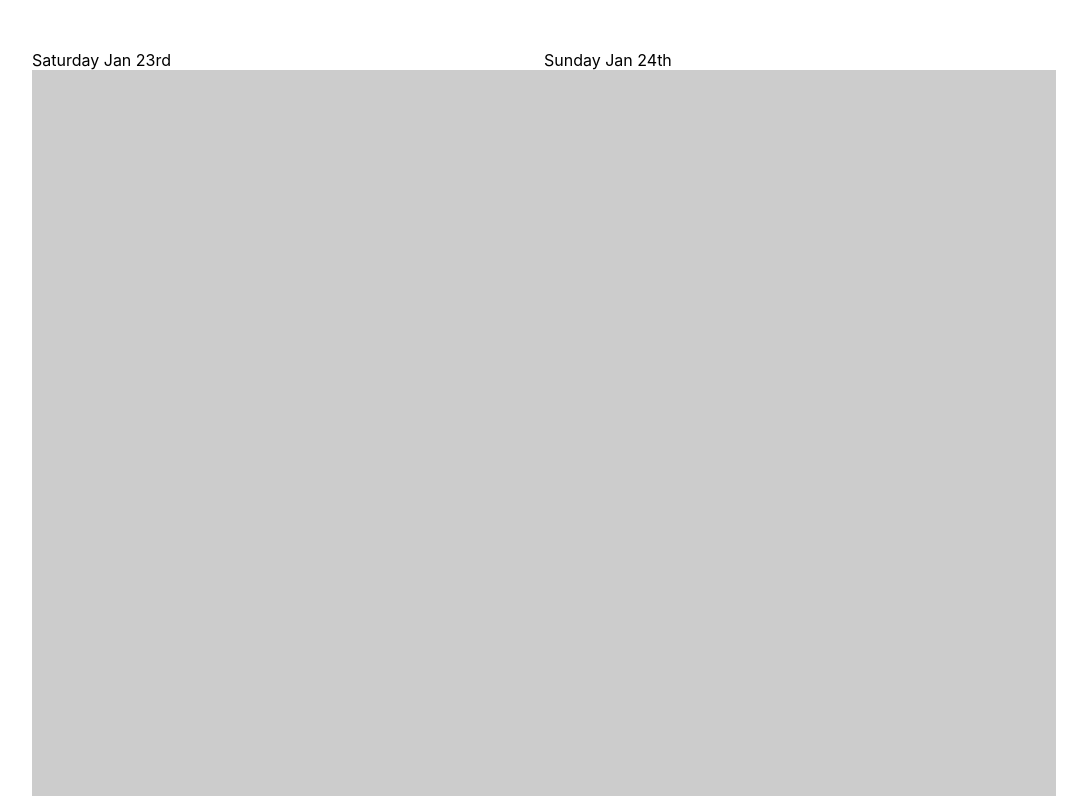
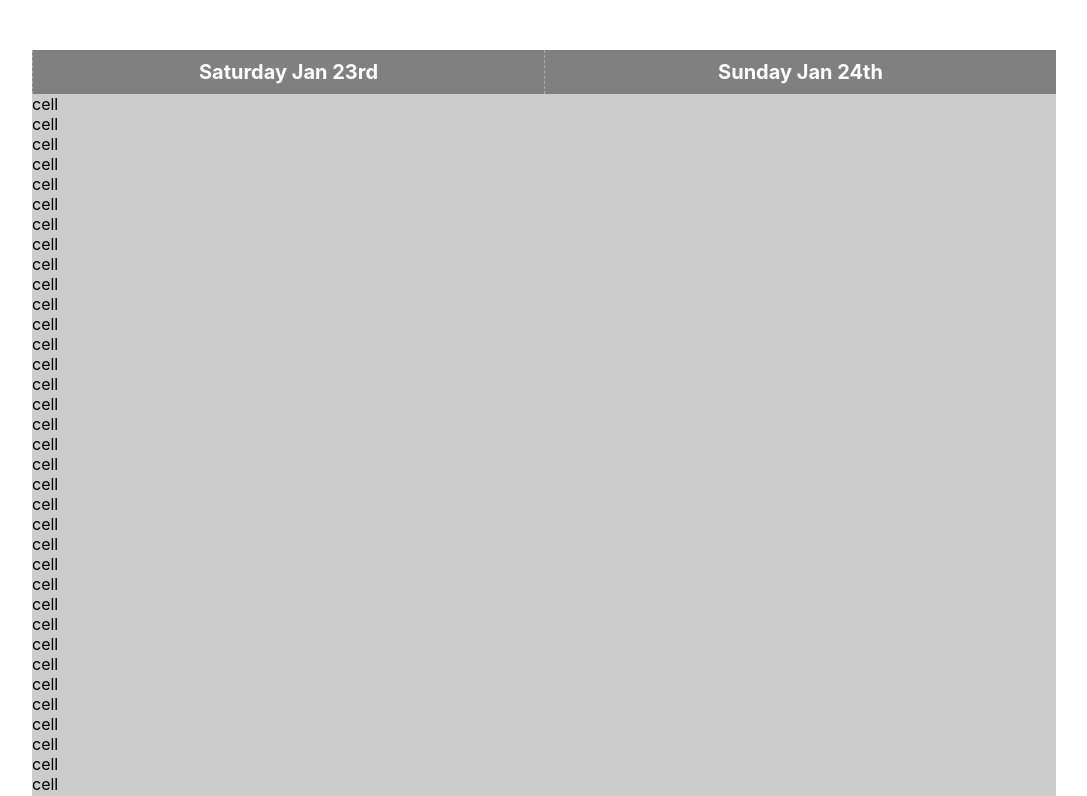
Before and after one commit to TomasPabloFerreira/delivery-schedule, a React (Create React App) app: page / in a window 1280 px wide. Shown: the top 796 px of the page, without its empty margins (96-1183 px from the left). Built offline with nearby package versions, Linux system fonts and the light colour scheme.

Commit message:
feat: create day columns component

```diff
--- a/src/components/Calendar.tsx
+++ b/src/components/Calendar.tsx
@@ -1,7 +1,7 @@
 import { useState } from 'react'
 import './Calendar.scss'
 import { initialData } from '../initialData'
-import { CalendarHeader } from '.'
+import { CalendarHeader, DayColumn } from '.'
 
 type Props = {
 	userId: string
@@ -16,7 +16,12 @@ const Calendar = ({ userId }: Props) => {
 		<div className="calendar">
 			{/* times column */}
 			<CalendarHeader labels={daysLabels} />
-			{/* body */}
+
+			<section>
+				{ days.map(x => (
+					<DayColumn data={x} key={x._id} />
+				))}
+			</section>
 		</div>
 	)
 }
--- a/src/components/CalendarHeader.scss
+++ b/src/components/CalendarHeader.scss
@@ -5,5 +5,13 @@
 
 .header__cell {
 	flex: 1;
-	background-color: white;
+	display: flex;
+	background-color: gray;
+	font-size: 20px;
+	align-items: center;
+	justify-content: center;
+	color: white;
+	font-weight: bold;
+	padding: 10px 0;
+	border-left: 1px dashed darkgrey;
 }
--- /dev/null
+++ b/src/components/DayColumn.scss
@@ -0,0 +1,4 @@
+.dayColumn {
+	display: flex;
+	flex-direction: column;
+}
--- /dev/null
+++ b/src/components/DayColumn.tsx
@@ -0,0 +1,18 @@
+import { Day } from "../types"
+import './DayColumn.scss'
+
+type Props = {
+	data: Day
+}
+
+const DayColumn = ({ data }: Props) => {
+	return (
+		<div className="dayColumn">
+			{data.timeFrames.map((x, i) => (
+				<div key={i}>cell</div>
+			))}
+		</div>
+	)
+}
+
+export default DayColumn
--- a/src/components/index.js
+++ b/src/components/index.js
@@ -1,2 +1,3 @@
 export { default as Calendar } from './Calendar'
 export { default as CalendarHeader } from './CalendarHeader'
+export { default as DayColumn } from './DayColumn'
```
Also changed, not shown: 1 other file (tests, documents, lock files or other folders).
